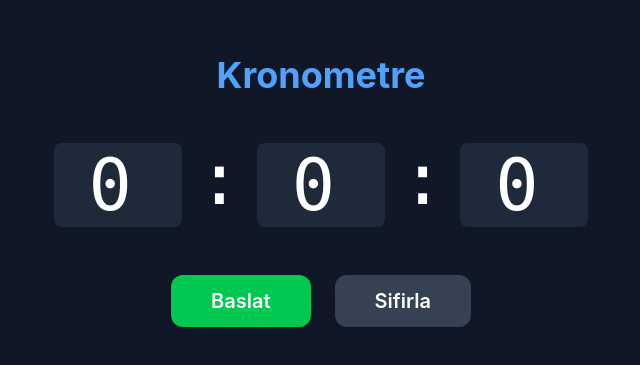
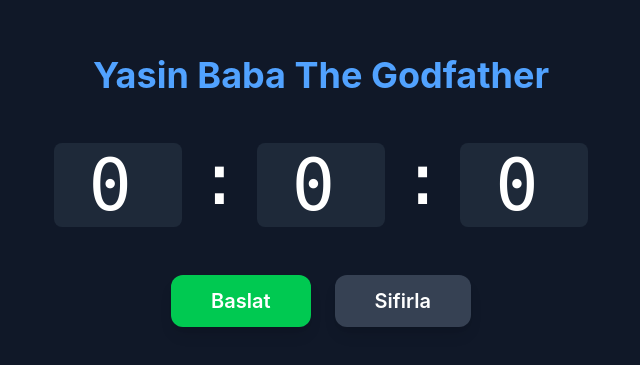
Before and after one commit to yasinharman/editable-stopwatch, a React (Vite) app: page / in a window 1280 px wide. Shown: the part 209-574 px from the top of the page, without its empty margins (319-959 px from the left). Built offline with nearby package versions, Linux system fonts and the light colour scheme.

Commit message:
CI/CD test.

```diff
--- a/src/App.jsx
+++ b/src/App.jsx
@@ -50,7 +50,7 @@ function App() {
     // Bu kapsayicidaki class'lar sayfanin genel yerlesimini, arka planini ve yazi stilini degistirir.
     <div className="flex flex-col items-center justify-center h-screen bg-gray-900 text-white font-sans">
       {/* Bu baslik metnini veya class'larini degistirirsen sayfanin ust basligi ve stili degisir. */}
-      <h1 className="text-4xl font-bold mb-12 text-blue-400">Kronometre</h1>
+      <h1 className="text-4xl font-bold mb-12 text-blue-400">Yasin Baba The Godfather</h1>
 
       {/* Buradaki class'lar saat alaninin boyutunu, bosluklarini ve fontunu belirler. */}
       <div className="flex gap-4 text-7xl font-mono mb-12">
```
